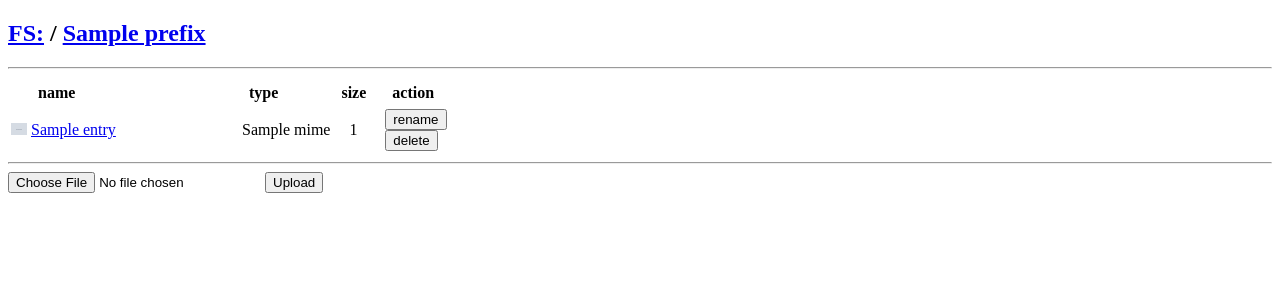
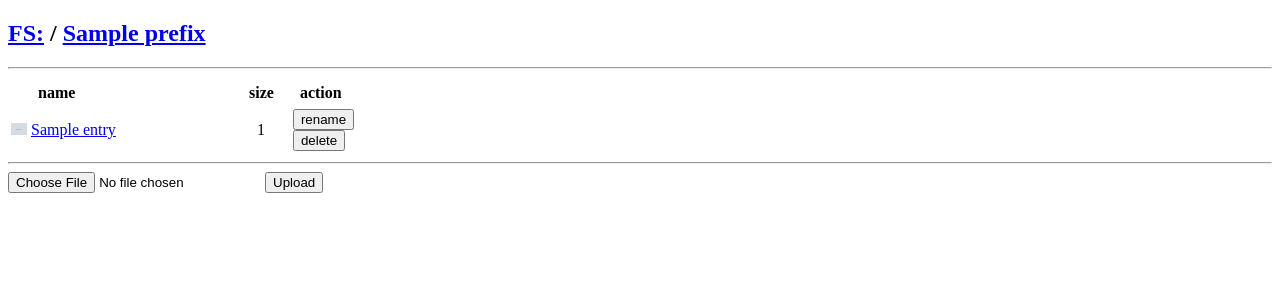
Before and after one commit to EarlGray/fileshelf, a Python web app: template templates/dir.htm in a window 1280 px wide. Shown: the top 300 px of the page. Run offline with Jinja, Linux system fonts and the light colour scheme; the template is opened without the code that fills it: most values are stand-ins (such as "Sample title", 1, 10 or a date in 2020); grey boxes marked "Sample" are stand-in pictures.

Commit message:
dir.htm: hide mimetype

```diff
--- a/templates/dir.htm
+++ b/templates/dir.htm
@@ -44,7 +44,7 @@
     <th id="deh-dl"><object type="image/svg+xml" data="{{ url_for('static_handler', path='dl.svg') }}"
           width="16" height="16"></th>
     <th>name &nbsp;</th>
-    <th>type &nbsp;</th>
+    <!--th>type &nbsp;</th-->
     <th>size &nbsp;</th>
     <!--th>access &nbsp;</th-->
     <th>action &nbsp;</th>
@@ -70,9 +70,7 @@
       <a href="{{ entry.href }}">{{ entry.name }}</a>
       {% endif -%}
     </td>
-    <td class="dir-entry-type">
-        {{ entry.mime }}
-    </td>
+    <!--td class="dir-entry-type">{{ entry.mime }}</td-->
     <td class="pull-right dir-entry-size">{{ entry.size }}</td>
     <!--td class="pull-right dir-entry-access">
       {% if entry.shared -%}
```
